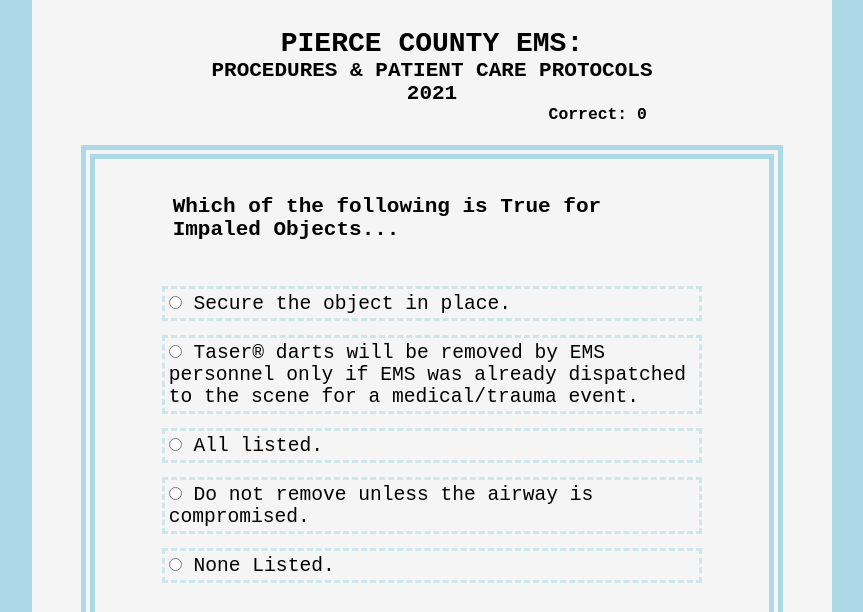
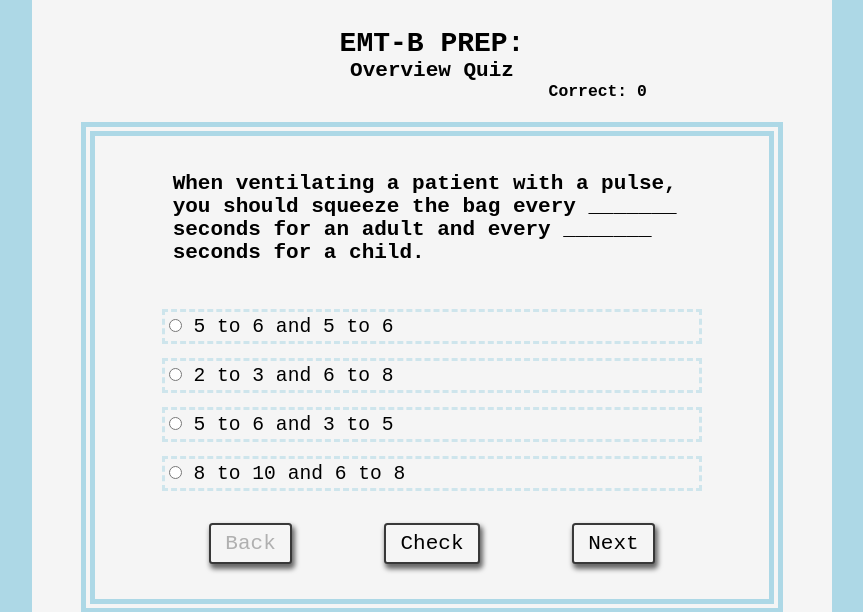
Before and after one commit to kfwainsc/kfwainsc.github.io, a website with bundled scripts: page study_tool/quizFace.html in a window 1280 px wide. Shown: the top 612 px of the page, without its empty margins (208-1071 px from the left). Built offline with nearby package versions, Linux system fonts and the light colour scheme.

Commit message:
late night

```diff
--- a/study_tool/input_files/inputEMS.json
+++ b/study_tool/input_files/inputEMS.json
@@ -0,0 +1,88 @@
+{
+  "title": "EMT-B PREP:",
+  "subtitle": "Overview Quiz",
+  "logo": "../images/EMT_WA_patch.jpg",
+  "questList": [
+    {
+      "ask": "When ventilating a patient with a pulse, you should squeeze the bag every  _______  seconds for an adult and every  _______  seconds for a child.",
+      "options": [
+        "5 to 6 and 3 to 5",
+        "5 to 6 and 5 to 6",
+        "2 to 3 and 6 to 8",
+        "8 to 10 and 6 to 8"
+      ],
+      "feedback": {
+        "info": " When ventilating a patient with a pulse, you should squeeze the bag every 5 to 6 seconds for an adult and every 3 to 5 seconds for a child.",
+        "location": "Normal respiration rate for an ADULT at rest is 12 to 16 breaths per minute for a CHILD 12 to 20 breaths per minute."
+      }
+    },
+    {
+      "ask": "The pressure or gas a full oxygen cylinder is approximately  _______  psi.",
+      "options": ["2,000", "1,500", "1,700", "2,500"],
+
+      "feedback": {
+        "info": "The pressure of gas in a full oxygen cylinder is approximately 2,000 psi. ",
+        "location": "See Pg __,  Resource document tbd"
+      }
+    },
+    {
+      "ask": "You encounter a four-month-old baby in cardiac arrest with unknown cause. What type of defibrillator would be most preferred?",
+      "options": [
+        "A manual defibrillator.",
+        "A defibrillator is not recommended for infants less than one year old.",
+        "AED with pediatric dose attenuator.",
+        "AED without pediatric dose attenuator."
+      ],
+      "feedback": {
+        "info": "A manual defibrillator is preferred for an infant less than one year old",
+        "location": "See Pg __,  Resource document tbd"
+      }
+    },
+    {
+      "ask": "What should you do when assessing a responsive adult patient with possible cardiac compromise?",
+      "options": [
+        "Apply high concentration oxygen.",
+        "Begin CPR, starting with respirations.",
+        "Check vitals and ventilate the patient",
+        "Attach and apply and AED immediately."
+      ],
+      "feedback": {
+        "info": "Apply high concentration oxygen when assessing a responsive adult patient with possible cardiac compromise.",
+        "location": "See Pg __,  Resource document tbd"
+      }
+    },
+    {
+      "ask": "ROSC Has been achieved in a patient. What does this mean?",
+      "options": [
+        "Patient regained consciousness",
+        "Patient's oxygen has normalized",
+        "Patient is taking spontaneous breaths"
+      ],
+      "feedback": {
+        "info": "ROSC Has been achieved when if a patient has regained consciousness",
+        "location": "ROSC: Return of Spontaneous Consciousness"
+      }
+    },
+    {
+      "ask": "What percentage oxygen does a BVM (bag valve mask) deliver, when it is not attached to oxygen?",
+      "options": ["21%", "33%", "18%", "45%"],
+      "feedback": {
+        "info": "A BVM delivers 21% oxygen when it is not attached to oxygen",
+        "location": "Room air is 21% oxygen"
+      }
+    },
+    {
+      "ask": "A patient has an open abdominal wound and their organs are protruding. You should:",
+      "options": [
+        "Cover with a sterile saline moistened gauze and secure with am occlusive dressing.",
+        "Immediately apply a pressure dressing over a sterile gauze.",
+        "Cover with a sterile moistened gauze and seal with a pressure dressing",
+        "Apply a sterile adhesive dressing"
+      ],
+      "feedback": {
+        "info": "A patient with an abdominal wound and protruding organs should have the wound covered with a sterile saline moistened gauze and secured with an occlusive dressing.",
+        "location": "See Pg __,  Resource document tbd"
+      }
+    }
+  ]
+}
--- a/study_tool/quizBrain.js
+++ b/study_tool/quizBrain.js
@@ -139,9 +139,9 @@ export class Quiz {
     if (this._attemptCount == 0 || this._correctCount == 0) {
       return 0;
     } else if (this._attemptCount < this._questList.length) {
-      return (this._correctCount / this._questList.length) * 100;
+      return Math.floor((this._correctCount / this._questList.length) * 100);
     } else {
-      return (this._correctCount / this._attemptCount) * 100;
+      return Math.floor((this._correctCount / this._attemptCount) * 100);
     }
   }
   restart() {
--- a/study_tool/quizFace.html
+++ b/study_tool/quizFace.html
@@ -22,7 +22,7 @@
       </header>
       <main>
         <div id="running-quiz" class="quiz-box">
-          <form action="">
+          <form>
             <h2 id="question">Question?</h2>
             <div class="options-container">
               <div class="option-bundle">
@@ -44,6 +44,14 @@
               <div class="option-bundle">
                 <input id="radio-E" class="option" type="radio" name="option" value="E" />
                 <label for="radio-E" class="option-label"> Option E </label>
+              </div>
+              <div class="option-bundle">
+                <input id="radio-F" class="option" type="radio" name="option" value="F" />
+                <label for="radio-F" class="option-label"> Option F </label>
+              </div>
+              <div class="option-bundle">
+                <input id="radio-G" class="option" type="radio" name="option" value="G" />
+                <label for="radio-G" class="option-label"> Option G </label>
               </div>
             </div>
           </form>
--- a/study_tool/quizScript.js
+++ b/study_tool/quizScript.js
@@ -1,7 +1,8 @@
 import {Question, Quiz} from "./quizBrain.js";
 //import rawQuizJSON from "./input_files/inputTFD.json" assert {type: "json"};
 
-const response = await fetch("./input_files/inputTFD.json");
+//const response = await fetch("./input_files/inputTFD.json");
+const response = await fetch("./input_files/inputEMS.json");
 const rawQuizJSON = await response.json();
 
 // Load in questions and create quiz object
@@ -270,7 +271,7 @@ const displayAllQuestions = () => {
     } else if (!quest.done && quest.attempts === 0) {
       unasked.innerHTML += `<br><b>${quest.ask}</b><br>${quest.feedback.info}<br><em>${quest.feedback.location}</em><br>`;
     } else {
-      toReview.innerHTML += `<br><b>${quest.ask}</b><br>${quest.feedback.info}<br>${quest.feedback.location}<br>Attempts: ${quest.attempts}<br>`;
+      toReview.innerHTML += `<br><b>${quest.ask}</b><br>${quest.feedback.info}<br><em>${quest.feedback.location}</em><br><b>Attempts: ${quest.attempts}</b><br>`;
     }
   }
   if (unasked.innerHTML === "") {
```
Also changed, not shown: study_tool/index.html (+9 -0 lines), images/EMT_WA_patch.jpg.
